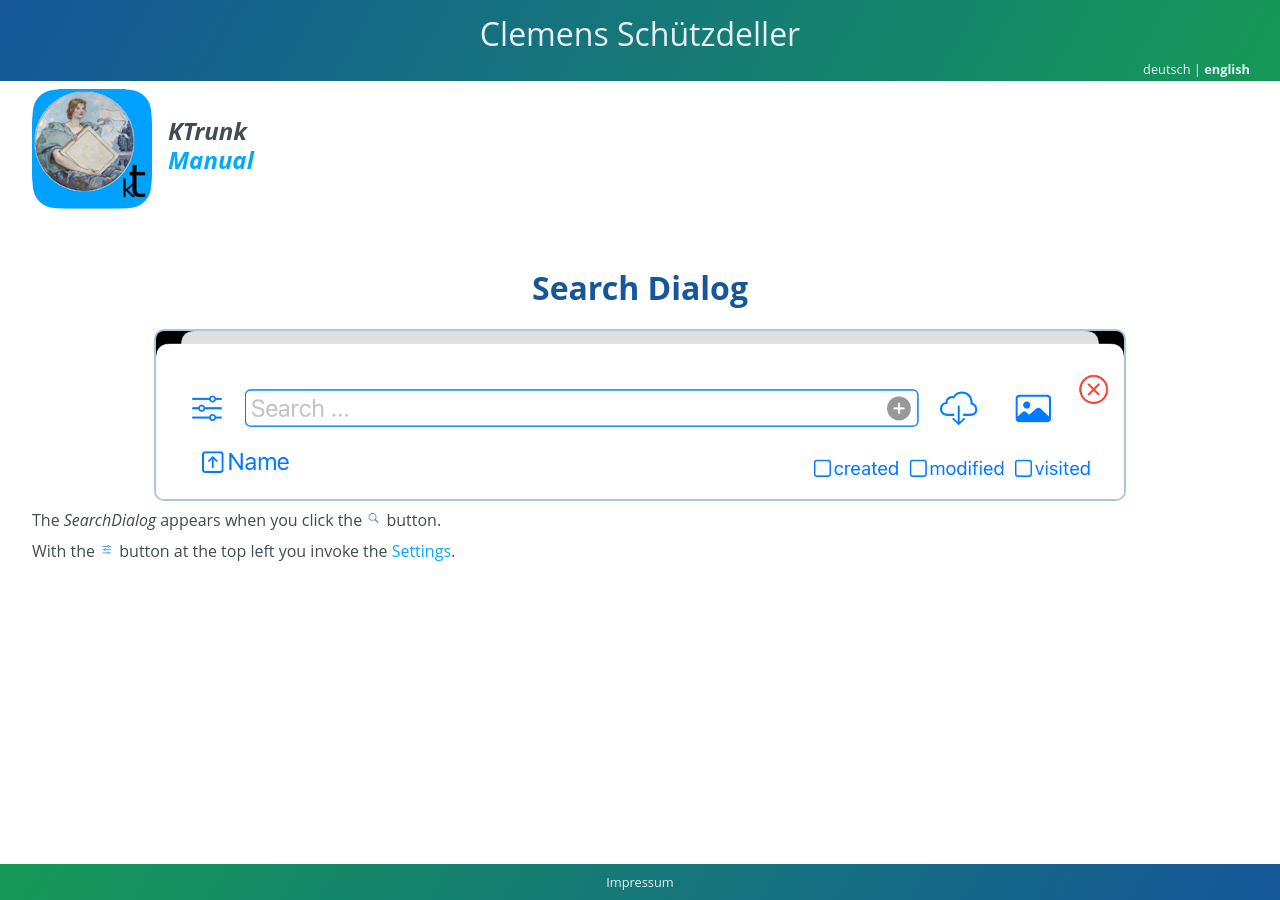
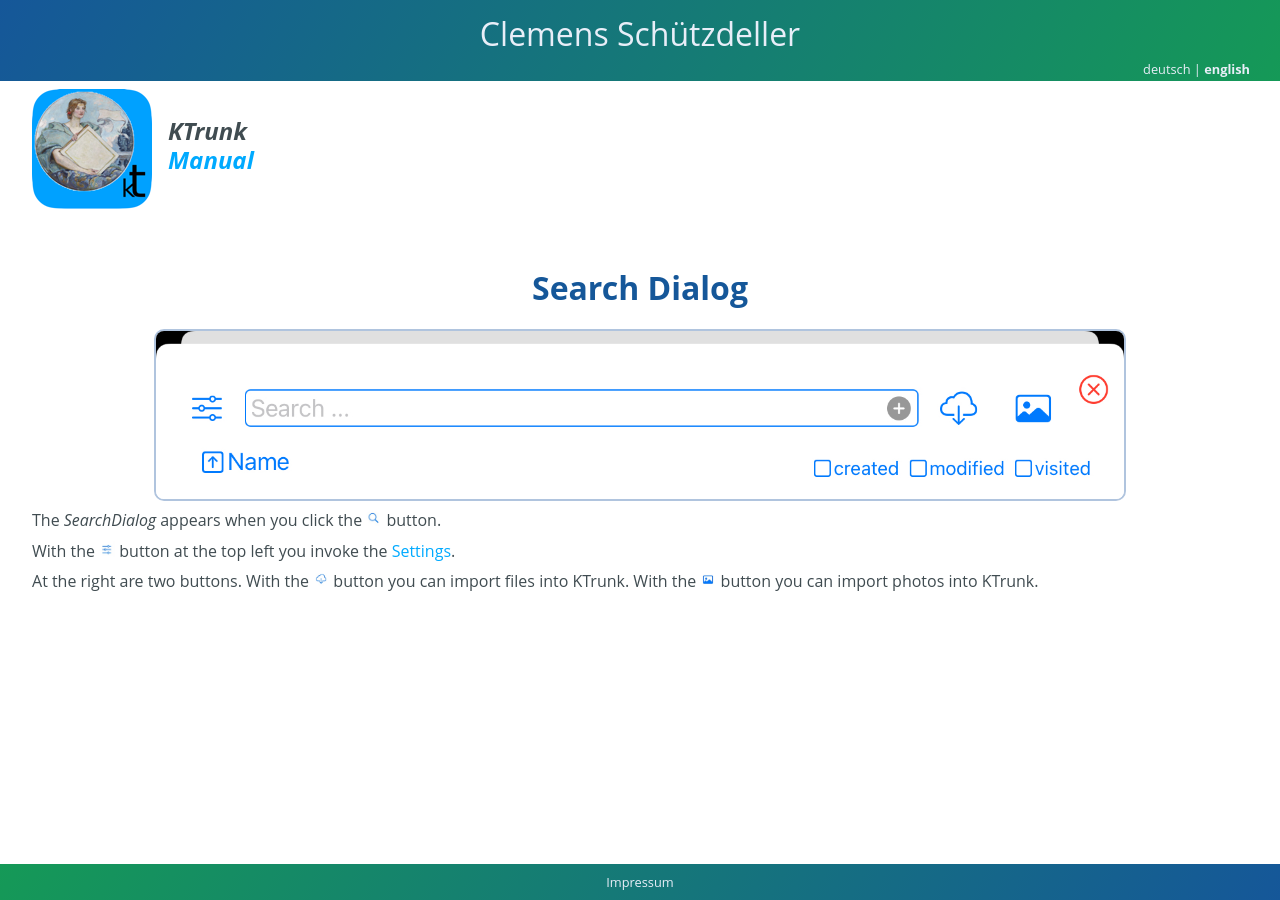
Before and after one commit to cs-LA/home, a Jekyll site: the page built from KTrunk/Manual/SearchDialog.md, in a window 1280 px wide. Built offline with Jekyll 4.4.1, drawn with Linux system fonts in a browser that asks for light colours; our own code applies the rules of GitHub Pages for plain Markdown files.

Commit message:
Update SearchDialog.md

```diff
--- a/KTrunk/Manual/SearchDialog.md
+++ b/KTrunk/Manual/SearchDialog.md
@@ -21,3 +21,7 @@
   <span class="en">With the <img src="buttons/settings.jpg" class="appButton"> button at the top left you invoke the <a href="Settings.html">Settings</a>.</span>
   <span class="de">Mit der <img src="buttons/settings.jpg" class="appButton"> Schaltfläche oben links gelangt man zu den <a href="Settings.html">Einstellungen</a>.</span>
 </p>
+<p>
+  <span class="en">At the right are two buttons. With the <img src="buttons/download.jpg" class="appButton"> button you can import files into KTrunk. With the <img src="buttons/img.jpg" class="appButton"> button you can import photos into KTrunk.</span>
+  <span class="de">Auf der rechten Seite sind zwei Schaltflächen. Mit der <img src="buttons/download.jpg" class="appButton"> Schaltfläche kann man Dateien nach KTrunk importieren. Mit der <img src="buttons/img.jpg" class="appButton"> Schaltfläche kann man Fotos nach KTrunk importieren.</span>
+</p>
```
